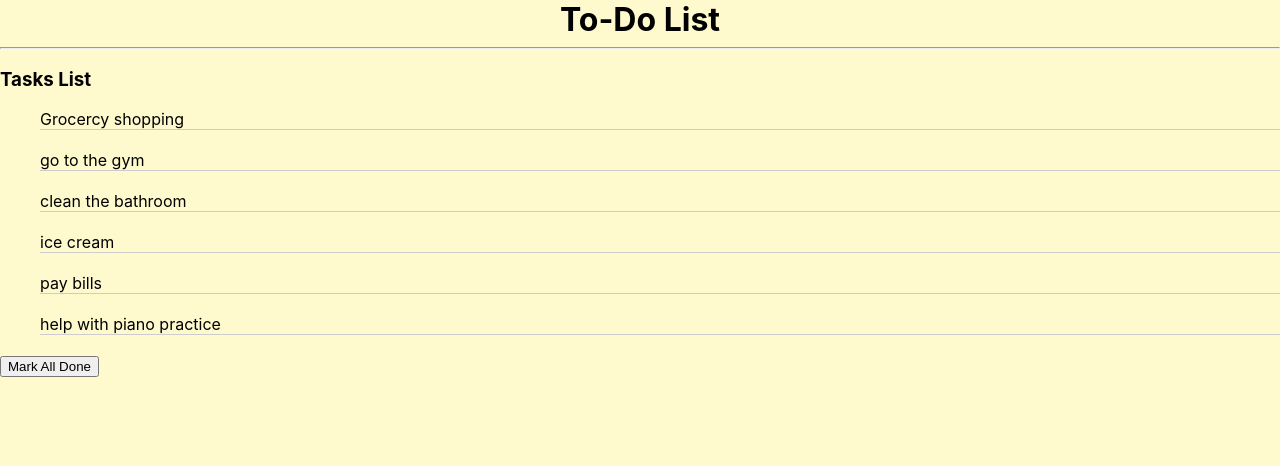
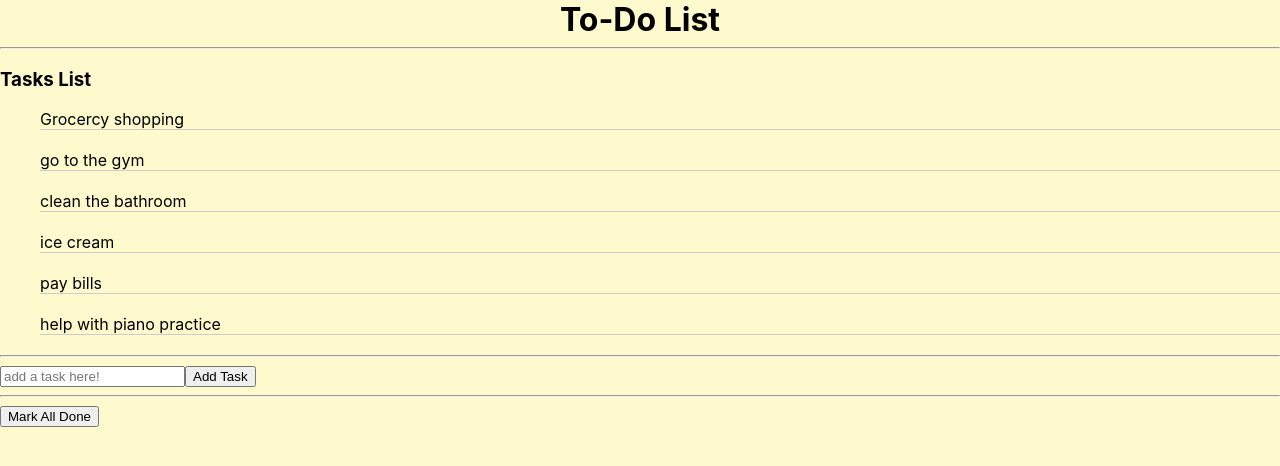
Before and after one commit to ycjessie/todo-list, a React (Create React App) app: page / in a window 1280 px wide. Shown: the top 466 px of the page. Built offline with nearby package versions, Linux system fonts and the light colour scheme.

Commit message:
add text box and button in Appjs

```diff
--- a/src/App.js
+++ b/src/App.js
@@ -24,6 +24,16 @@ class App extends Component {
         {/* refering to line 8 for STATE */}
         {/* use Broswer component to remove items in state */}
         <TasksList tasks={this.state.tasks}/>
+        <hr/>
+        {/* add a text box for add a task */}
+        <form>
+            <input
+              type="text"
+              placeholder="add a task here!"/>
+            <button>Add Task</button>
+
+        </form>
+        <hr/>
         {/* referece to line 11 for function click */}
         <button onClick={this.markAllDone}>Mark All Done</button>
         {/* <TasksList tasks={this.props.tasks}/> */}
```
